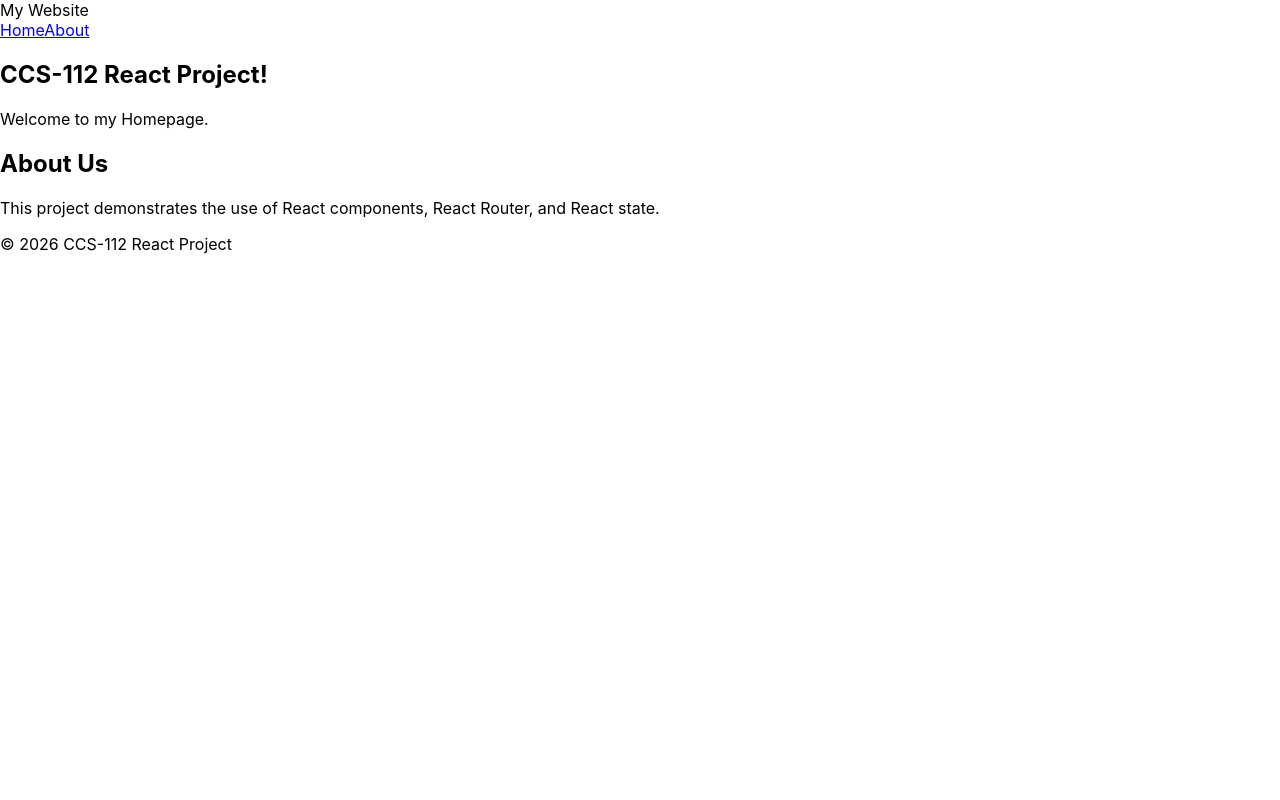
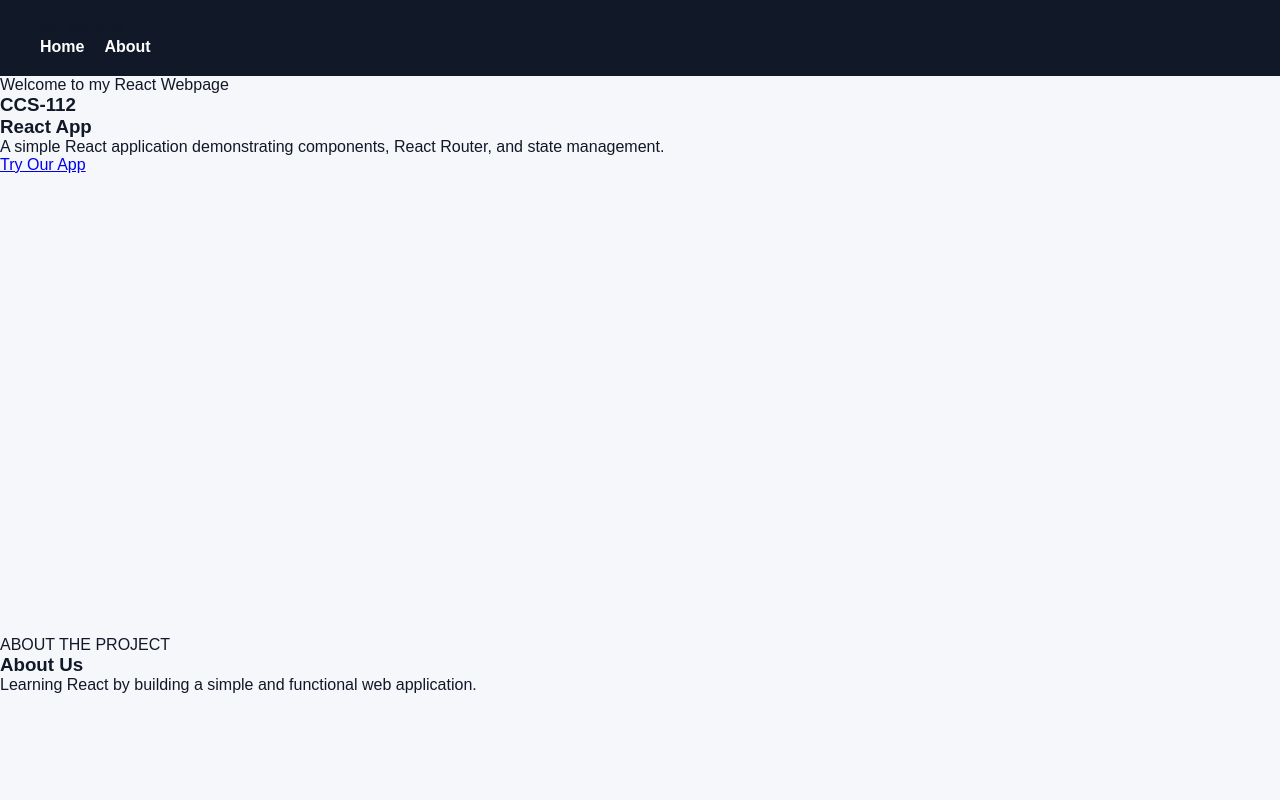
Before and after one commit to aljromev-pixel/react-API-fetching-and-sending-data, a React (Create React App) app: page / in a window 1280 px wide. Shown: the top 800 px of the page. Built offline with nearby package versions, Linux system fonts and the light colour scheme.

Commit message:
improve application routing

```diff
--- a/index.css
+++ /dev/null
@@ -1,42 +0,0 @@
-body {
-  margin: 0;
-  font-family: Arial, sans-serif;
-  background-color: #f5f5f5;
-}
-
-.navbar {
-  display: flex;
-  justify-content: space-between;
-  align-items: center;
-  padding: 20px 50px;
-  background-color: #222;
-  color: white;
-}
-
-.nav-logo {
-  font-size: 24px;
-  font-weight: bold;
-}
-
-.nav-links {
-  display: flex;
-  gap: 30px;
-}
-
-.nav-links a {
-  color: white;
-  text-decoration: none;
-  font-size: 18px;
-}
-
-.nav-links a:hover {
-  color: #61dafb;
-}
-
-main {
-  padding: 50px;
-}
-
-h1 {
-  font-size: 40px;
-}
--- a/src/AboutPage.jsx
+++ b/src/AboutPage.jsx
@@ -2,14 +2,18 @@ import React from "react";
 
 function AboutPage() {
   return (
-    <div>
-      <h1>About Us</h1>
+    <main>
+       <section className="about-hero">
+        <p className="small-title">ABOUT THE PROJECT</p>
 
-      <p>
-        This project demonstrates the use of React components,
-        React Router, and React state.
-      </p>
-    </div>
+        <h1>About Us</h1>
+
+        <p>
+          Learning React by building a simple and functional
+          web application.
+        </p>
+      </section>
+    </main>
   );
 }
 
--- a/src/HomePage.jsx
+++ b/src/HomePage.jsx
@@ -1,11 +1,33 @@
-import React from "react";
+import React, { useState } from "react";
 
 function HomePage() {
+  const [count, setCount] = useState(0);
+
   return (
-    <div>
-      <h1>CCS-112 React Project!</h1>
-      <p>Welcome to my Homepage.</p>
-    </div>
+    <main>
+      <section className="hero">
+        <div className="hero-content">
+          <p className="small-title">Welcome to my React Webpage</p>
+
+          <h1>
+            CCS-112
+            <br />
+            <span>React App</span>
+          </h1>
+
+          <p className="hero-description">
+            A simple React application demonstrating components,
+            React Router, and state management.
+          </p>
+
+          <div className="hero-buttons">
+            <a href="#counter" className="primary-button">
+              Try Our App
+            </a>
+          </div>
+        </div>
+      </section>
+    </main>
   );
 }
 
--- a/src/index.css
+++ b/src/index.css
@@ -1,13 +1,75 @@
-body {
+* {
   margin: 0;
-  font-family: -apple-system, BlinkMacSystemFont, 'Segoe UI', 'Roboto', 'Oxygen',
-    'Ubuntu', 'Cantarell', 'Fira Sans', 'Droid Sans', 'Helvetica Neue',
-    sans-serif;
-  -webkit-font-smoothing: antialiased;
-  -moz-osx-font-smoothing: grayscale;
+  padding: 0;
+  box-sizing: border-box;
 }
 
-code {
-  font-family: source-code-pro, Menlo, Monaco, Consolas, 'Courier New',
-    monospace;
+body {
+  font-family: Arial, Helvetica, sans-serif;
+  background-color: #f5f7fa;
+  color: #111827;
 }
+
+nav {
+  background-color: #111827;
+  padding: 20px 40px;
+}
+
+nav a {
+  color: white;
+  text-decoration: none;
+  margin-right: 20px;
+  font-size: 16px;
+  font-weight: bold;
+}
+
+nav a:hover {
+  text-decoration: underline;
+}
+
+main {
+  min-height: 70vh;
+}
+
+.page {
+  padding: 80px 40px;
+  text-align: center;
+}
+
+.page h1 {
+  font-size: 42px;
+  margin-bottom: 20px;
+}
+
+.page p {
+  font-size: 18px;
+  color: #555;
+  margin-bottom: 30px;
+}
+
+button {
+  padding: 10px 20px;
+  margin: 5px;
+  border: none;
+  border-radius: 6px;
+  background-color: #2563eb;
+  color: white;
+  cursor: pointer;
+  font-size: 15px;
+}
+
+button:hover {
+  background-color: #1d4ed8;
+}
+
+footer {
+  background-color: #111827;
+  color: white;
+  text-align: center;
+  padding: 25px;
+}
+
+footer p {
+  margin: 0;
+  color: white;
+}
--- a/src/index.js
+++ b/src/index.js
@@ -3,9 +3,7 @@ import ReactDOM from "react-dom/client";
 import App from "./App";
 import "./index.css";
 
-const root = ReactDOM.createRoot(document.getElementById("root"));
-
-root.render(
+ReactDOM.createRoot(document.getElementById("root")).render(
   <React.StrictMode>
     <App />
   </React.StrictMode>
```
Also changed, not shown: Aboutpage.jsx (deleted, +0 -16 lines), App.jsx (deleted, +0 -36 lines), Footer.jsx (deleted, +0 -11 lines), Homepage.jsx (deleted, +0 -15 lines), src/App.jsx (added, +32 -0 lines).
